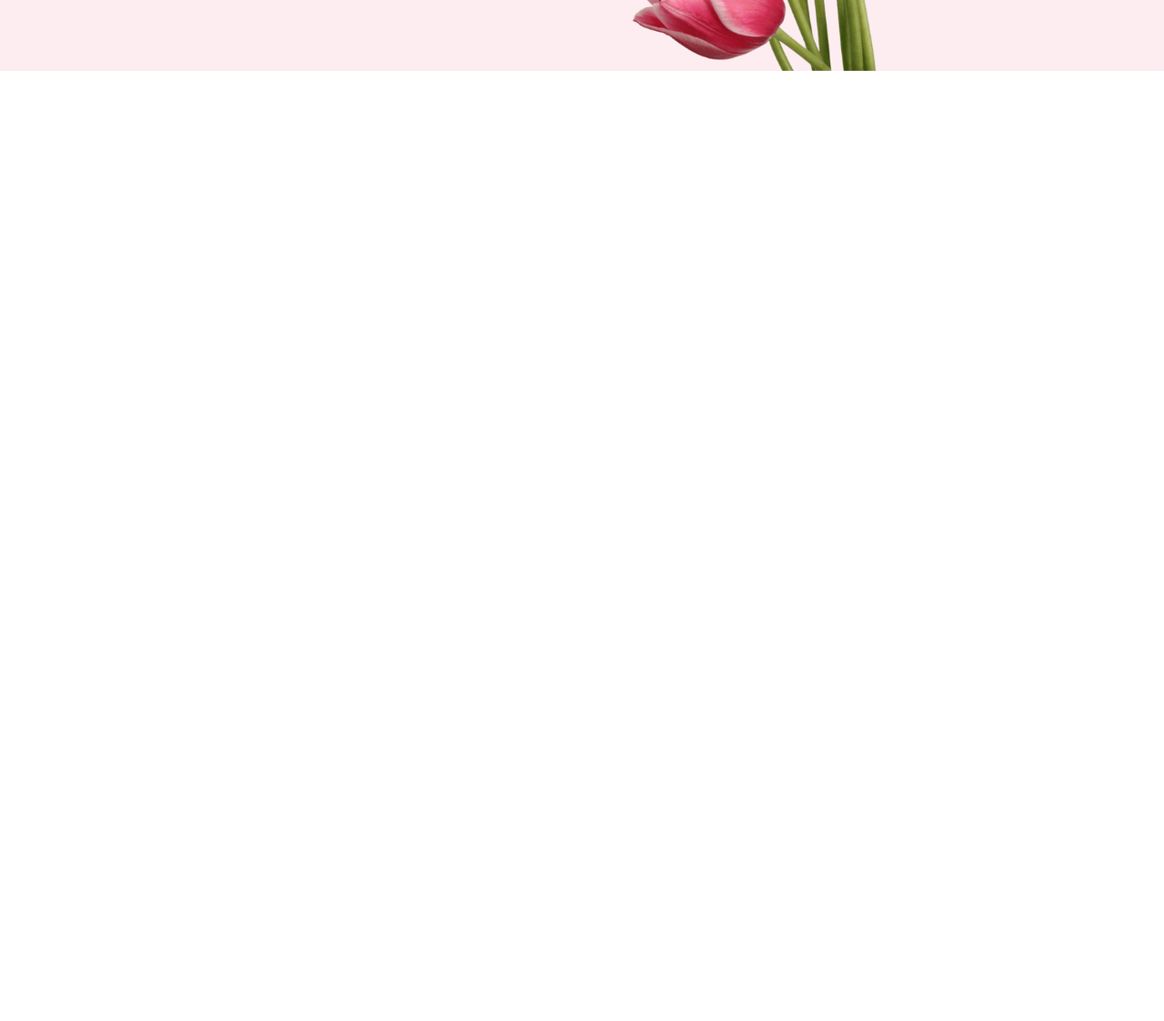
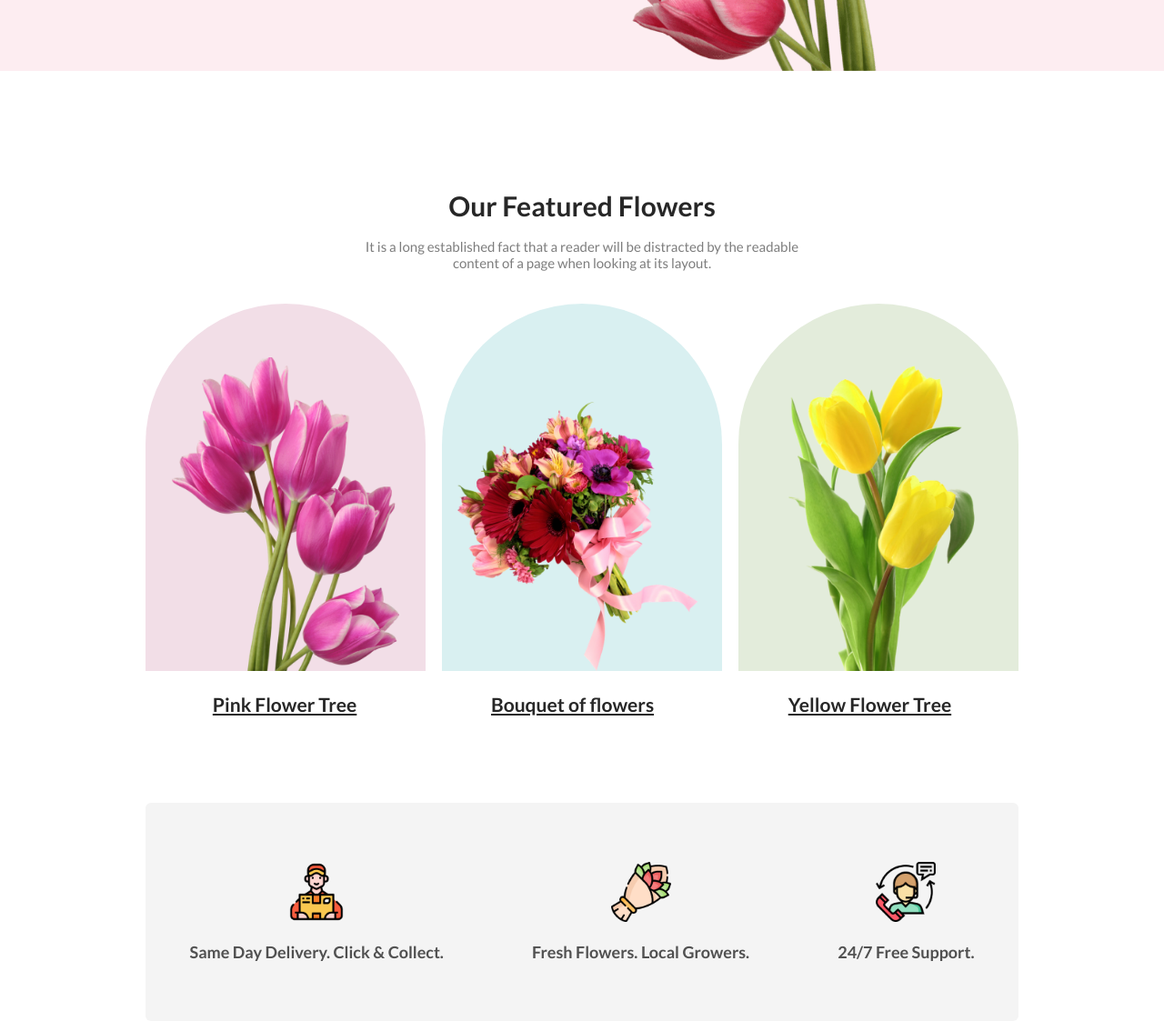
Before and after one commit to shuvajitmaitra/Flower-Shop-Assignment-1, a plain HTML site: page index.html in a window 1280 px wide. Shown: the part 527-1650 px from the top of the page at 91% size. Before the commit the page ends 800 px from the top, so only its background shows below. Drawn offline with Linux system fonts and the light colour scheme.

Commit message:
Featured and delivery section added

```diff
--- a/index.html
+++ b/index.html
@@ -19,11 +19,56 @@
                 <p class="banner-description">It is a long established fact that a reader will be distracted by the readable content of a page when looking at its layout. The point of using Lorem Ipsum is that it has a more-or-less normal distribution of letters.</p>
                 <button class="shop-button">Shop Now</button>
             </div>
-            <img width="450px" src="./images/pngwing 10.png" alt="" class="banner-image">
+            <img width="450px" src="./images/pngwing 10.png" alt="Banner Image" class="banner-image">
         </div>
+ <!-- header section end -->
+    </header>
+    <main>
+        <!-- Featured section  start -->
 
-    </header>
-    <main></main>
+        <section class="featured-Section">
+            <h2 class="featured-heading">Our Featured Flowers</h2>
+            <p class="featured-description">It is a long established fact that a reader will be distracted by the readable content of a page when looking at its layout.</p>
+
+            <div class="featured-image">
+                <div class="featured-image-box-1">
+                    <img width="250px" src="./images/pngwing 6.png" alt="Featured Image 1">
+                </div>
+                <div class="featured-image-box-2">
+                    <img width="300px" src="./images/pngwing 5.png" alt="Featured Image 2">
+                </div>
+                <div class="featured-image-box-3">
+                    <img width="250" src="./images/pngwing 7.png" alt="Featured Image 3">
+                </div>
+            </div>
+            <div class="flower-tree">
+                <h3><u>Pink Flower Tree</u></h3>
+            <h3><u>Bouquet of flowers</u></h3>
+            <h3><u>Yellow Flower Tree</u></h3>
+            </div>
+        </section>
+
+            <!-- Featured Section End -->
+
+            <section class="delivery-and-support">
+                <div class="delivery-support">
+                    <img src="./images/Group 57.png" alt="" class="delivery-support-icon">
+                    <h4>Same Day Delivery. Click & Collect.</h4>
+                </div>
+                <div class="delivery-support">
+                    <img src="./images/Group 58.png" alt="" class="delivery-support-icon">
+                    <h4>Fresh Flowers. Local Growers.</h4>
+                </div>
+                <div class="delivery-support">
+                    <img src="./images/Group 59.png" alt="" class="delivery-support-icon">
+                    <h4>24/7 Free Support.</h4>
+                </div>
+            </section>
+
+            <!-- deal and discount information section -->
+
+
+    </main>
     <footer></footer>
 </body>
 </html>
--- a/style.css
+++ b/style.css
@@ -26,24 +26,121 @@ header {
   font-weight: 700;
 }
 
-.banner-description{
-    color: rgba(39, 39, 39, 0.60);
+.banner-description {
+  color: rgba(39, 39, 39, 0.6);
   font-size: 14px;
   font-weight: 300;
   margin: 15px 0;
 }
 
-.shop-button{
+.shop-button {
   border: none;
   padding: 15px 32px;
- background-color:  #E55473;
+  background-color: #e55473;
   border-radius: 5px;
- color: #FFF;
+  color: #fff;
   font-size: 15px;
   font-weight: 600;
   margin-top: 10px;
 }
 
-.banner-image{
+.banner-image {
   margin-top: 38px;
 }
+
+/* Featured section style */
+
+.featured-Section {
+  width: 75%;
+  margin: auto;
+  padding-top: 130px;
+}
+
+.featured-heading {
+  color: #272727;
+  text-align: center;
+  font-size: 30px;
+  font-weight: 700;
+  margin-bottom: 18px;
+}
+.featured-description {
+  width: 50%;
+  margin: auto;
+  color: rgba(39, 39, 39, 0.6);
+  text-align: center;
+  font-size: 15px;
+  font-weight: 300;
+}
+.featured-image {
+  display: flex;
+  justify-content: space-between;
+  gap: 18px;
+  padding:  36px 0 24px 0;
+}
+.featured-image-box-1 {
+  width: 348px;
+  height: 404px;
+  border-radius: 225px 225px 0px 0px;
+  background: rgba(167, 33, 98, 0.15);
+  display:flex;
+  justify-content: center;
+  align-items: last baseline;
+}
+.featured-image-box-2 {
+  width: 348px;
+  height: 404px;
+  border-radius: 225px 225px 0px 0px;
+  background: rgba(5, 151, 160, 0.15);
+  display:flex;
+  justify-content: center;
+  align-items: last baseline;
+}
+.featured-image-box-3 {
+  width: 348px;
+  height: 404px;
+  border-radius: 225px 225px 0px 0px;
+  background: rgba(71, 125, 17, 0.15);
+  display:flex;
+  justify-content: center;
+  align-items: last baseline;
+}
+
+.flower-tree{
+    display: flex;
+    justify-content: space-around;
+    color: #272727;
+font-size: 18px;
+font-weight: 525;
+}
+
+
+  /* Delivery and support section style */
+
+
+.delivery-and-support{
+    width: 75%;
+    margin: auto;
+    border-radius: 6px;
+background: rgba(39, 39, 39, 0.05);
+display: flex;
+justify-content: space-around;
+text-align: center;
+margin-top: 96px;
+
+}
+
+.delivery-support-icon{
+    width: 66px;
+    margin: 65px 0 18px 0;
+}
+.delivery-and-support{
+    color: rgba(39, 39, 39, 0.80);
+text-align: center;
+font-size: 18px;
+font-weight: 400;
+padding-bottom: 65px;
+
+}
+
+
+/* Deal and discount information */
```
Lines whose indentation alone changed are shown as unchanged.
